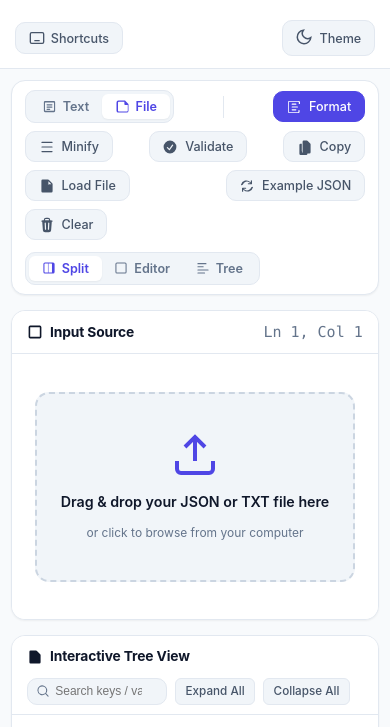
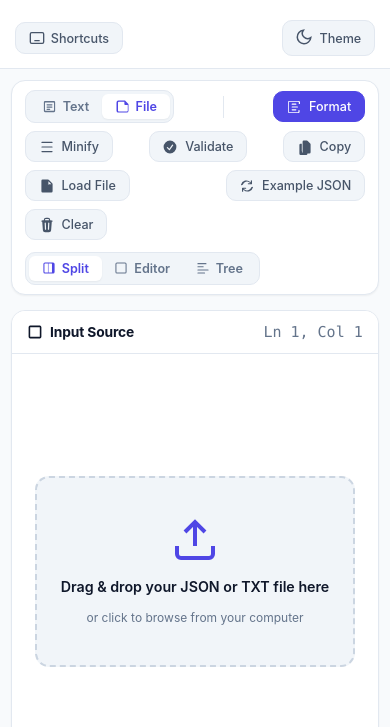
Before and after one commit to abin-b94/json-viewer, a website with bundled scripts: page index.html in a window 390 px wide. Both pictures are taken after a click on the button "Load File". Shown: the part 108-835 px from the top of the page. Built offline with nearby package versions, Linux system fonts and the light colour scheme.

Commit message:
Fix: Auto collapse tree on File tab selection and constrain workspace panels height to enable internal scrolling

```diff
--- a/css/style.css
+++ b/css/style.css
@@ -476,7 +476,9 @@ button {
   display: grid;
   grid-template-columns: 1fr 1fr;
   gap: 1rem;
+  height: calc(100vh - 210px);
   min-height: 520px;
+  max-height: 860px;
   flex: 1;
 }
 
@@ -505,6 +507,8 @@ button {
   overflow: hidden;
   box-shadow: var(--shadow-sm);
   position: relative;
+  min-height: 0;
+  height: 100%;
 }
 
 .panel-header {
@@ -623,8 +627,10 @@ button {
   flex: 1;
   display: flex;
   position: relative;
-  min-height: 420px;
+  min-height: 0;
+  height: 100%;
   background-color: var(--bg-surface);
+  overflow: hidden;
 }
 
 .editor-line-numbers {
@@ -670,9 +676,11 @@ button {
   flex-direction: column;
   align-items: center;
   justify-content: center;
-  padding: 2.5rem 1.5rem;
+  padding: 2rem 1.5rem;
   background-color: var(--bg-surface);
   text-align: center;
+  min-height: 0;
+  overflow-y: auto;
 }
 
 .file-drop-box {
@@ -737,6 +745,7 @@ button {
   font-family: var(--font-mono);
   font-size: 0.86rem;
   line-height: 1.6;
+  min-height: 0;
 }
 
 .tree-empty {
@@ -1345,6 +1354,13 @@ kbd {
 @media (max-width: 1024px) {
   .workspace-panels {
     grid-template-columns: 1fr;
+    height: auto;
+    max-height: none;
+  }
+
+  .panel-card {
+    height: 480px;
+    min-height: 380px;
   }
 
   .steps-grid {
--- a/js/app.js
+++ b/js/app.js
@@ -376,6 +376,10 @@ class JsonViewerApp {
       this.elements.tabFile?.classList.add('is-active');
       this.elements.textInputSection.hidden = true;
       this.elements.fileInputSection.hidden = false;
+      // Collapse tree nodes to keep layout compact and focused
+      this.treeViewer?.collapseAll();
+      // Ensure the file upload box is in view
+      this.elements.fileDropZone?.scrollIntoView({ behavior: 'smooth', block: 'nearest' });
     }
   }
 
--- a/sw.js
+++ b/sw.js
@@ -2,7 +2,7 @@
  * sw.js - Service Worker for 100% Offline Support
  */
 
-const CACHE_NAME = 'json-viewer-v4';
+const CACHE_NAME = 'json-viewer-v5';
 const ASSETS_TO_CACHE = [
   './',
   './index.html',
```
